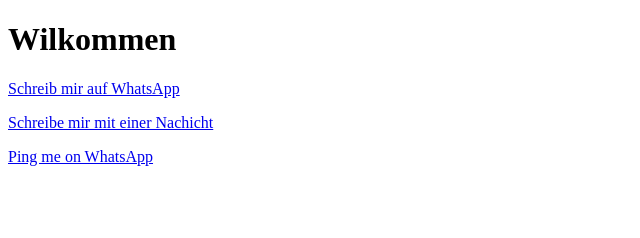
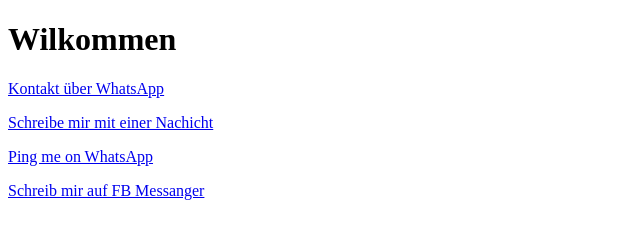
Before and after one commit to Conradkadel/KommunikationTest, a plain HTML site: page index.html in a window 1280 px wide. Shown: the whole page, without its empty margins (0-640 px from the left). Drawn offline with Linux system fonts and the light colour scheme.

Commit message:
Add files via upload

```diff
--- a/index.html
+++ b/index.html
@@ -7,8 +7,9 @@
 </head>
 <body>
     <h1>Wilkommen</h1>
-    <p><a href="https://wa.me/4917684363173">Schreib mir auf WhatsApp</a></p>
+    <p><a href="https://wa.me/4917684363173">Kontakt über WhatsApp</a></p>
     <p><a href="https://wa.me/4917684363173/?text=Ich%20bin%20sehr%20an%20deinem%20Auto%20interessiert">Schreibe mir mit einer Nachicht</a></p>
     <p><a href="whatsapp://send?text=Hello World!&phone=+4917684363173">Ping me on WhatsApp</a></p>
+    <p><a href="https://m.me/grubngomealdelivery">Schreib mir auf FB Messanger</a></p>
 </body>
 </html>
```
